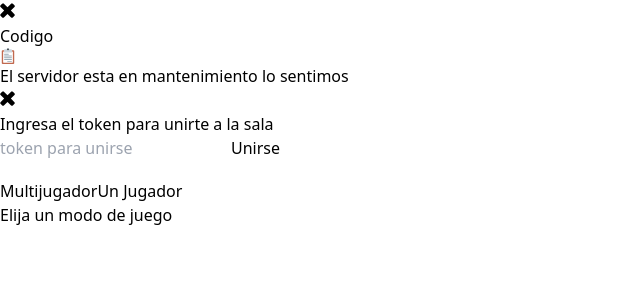
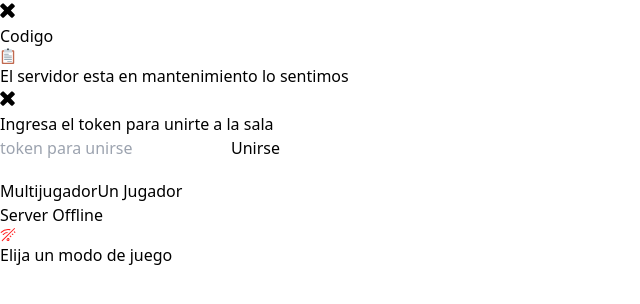
Before and after one commit to AbelAlejandroDev/tict-tact-toe, a React (Vite) app: page / in a window 1280 px wide. Shown: the top 304 px of the page, without its empty margins (0-640 px from the left). Built offline with nearby package versions, Linux system fonts and the light colour scheme; no server answers.

Commit message:
Add notification status when server is off or on

```diff
--- a/src/components/Navbar.jsx
+++ b/src/components/Navbar.jsx
@@ -1,6 +1,11 @@
 import { useEffect, useRef, useState } from "react";
 
-export const Navbar = ({ handleMultiplayer, handleParty,handleSinglePlayer }) => {
+export const Navbar = ({
+  handleMultiplayer,
+  handleParty,
+  handleSinglePlayer,
+  statusServer,
+}) => {
   const [showMultiplayerOptions, setShowMultiplayerOptions] = useState(false);
   const ref = useRef(null);
 
@@ -56,6 +61,27 @@ export const Navbar = ({ handleMultiplayer, handleParty,handleSinglePlayer }) =>
           <img src="game_controller.svg" className="w-8  h-8 mr-2" alt="" />
           Un Jugador
         </button>
+        {statusServer ? (
+          <>
+            <div className="flex-grow"></div>
+            <span className="mr-2 text-white antialiased">Server Online</span>
+            <img
+              src="server_online.svg"
+              className="w-8 p-[1px] h-8 mr-4"
+              alt="server online"
+            />
+          </>
+        ) : (
+          <>
+            <div className="flex-grow"></div>
+            <span className="mr-2 text-white antialiased">Server Offline</span>
+            <img
+              src="server_offline.svg"
+              className="w-8 p-[1px] h-8 mr-4"
+              alt="server offline"
+            />
+          </>
+        )}
       </nav>
     </>
   );
```
Also changed, not shown: public/server_offline.svg (added), public/server_online.svg (added).
